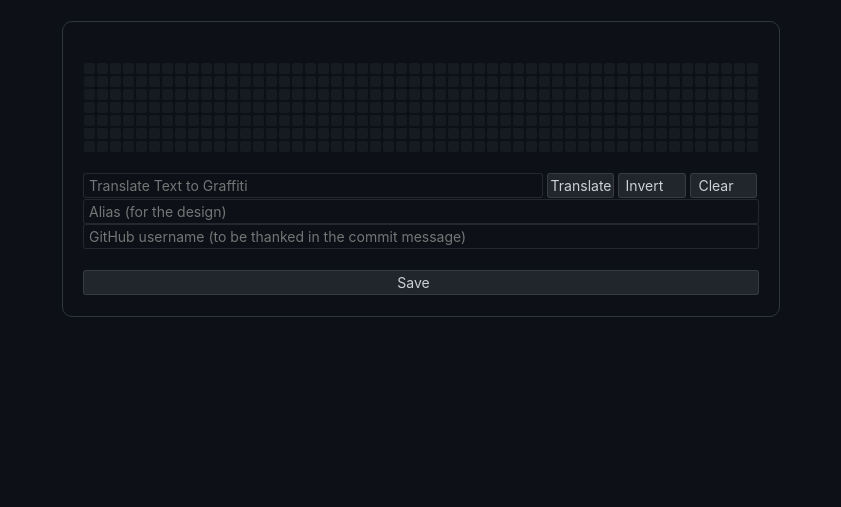
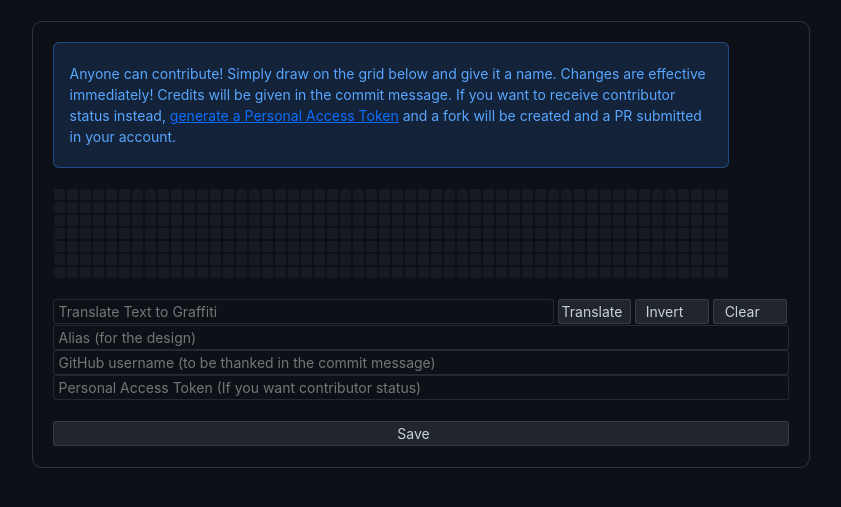
Before and after one commit to heckerfr0d/gitfitti-web, a Flask app: page /contribute in a window 1280 px wide. Shown: the part 76-583 px from the top of the page, without its empty margins (219-1060 px from the left). Run offline with Flask 2, Linux system fonts and the light colour scheme.

Commit message:
And viola, get full contributor status by simply drawing in /contribute page! :)

```diff
--- a/main.py
+++ b/main.py
@@ -3,10 +3,14 @@ import git
 import datetime
 import os
 import shutil
+import requests
+import base64
+import json
 
 app = Flask(__name__)
 n = 0
 cont = []
+
 
 def getDates(year=None):
     if year:
@@ -28,7 +32,7 @@ def getDates(year=None):
 @app.route('/', methods=['GET', 'POST'])
 def main():
     if request.method == 'GET':
-        return render_template('main.html')
+        return render_template('main.html', action="/")
     # a = [[int(request.form[f'{i} {j}']) for j in range(52)] for i in range(7)]
     # text_to_render = request.form['text']
     # font = Font('Fonts/subway-ticker.ttf', 8)
@@ -67,7 +71,7 @@ def main():
         try:
             git.cmd.Git().clone(repurl)
         except:
-            return render_template('main.html', extra="ERROR! Could not clone the repo. Ensure that the remote repo exists and that you have access to it.", form=request.form)
+            return render_template('main.html', action="/", extra="ERROR! Could not clone the repo. Ensure that the remote repo exists and that you have access to it.", form=request.form)
     rep = git.Repo.init(repname)
     nc = int(request.form['nc'])
     for date in dates:
@@ -83,14 +87,15 @@ def main():
         shutil.rmtree(repname)
     except:
         shutil.rmtree(repname)
-        return render_template('main.html', extra="ERROR! Could not push to the repo. Ensure that the remote repo exists and that you have access to it.", form=request.form)
-    return render_template('main.html', extra=f'SUCCESS! Created {nc*len(dates)} commits as <a href="https://github.com/{name}">@{name}</a> in <a href="{request.form["repo"]}">{repname}</a>', form=request.form)
+        return render_template('main.html', action="/", extra="ERROR! Could not push to the repo. Ensure that the remote repo exists and that you have access to it.", form=request.form)
+    return render_template('main.html', action="/", extra=f'SUCCESS! Created {nc*len(dates)} commits as <a href="https://github.com/{name}">@{name}</a> in <a href="{request.form["repo"]}">{repname}</a>', form=request.form)
+
 
 @app.route('/contribute', methods=['GET', 'POST'])
 def contribute():
     global n
-    if request.method=='GET':
-        return render_template('contribute.html')
+    if request.method == 'GET':
+        return render_template('contribute.html', action="/contribute")
     start = 0
     for j in range(52):
         if start:
@@ -118,17 +123,49 @@ def contribute():
     with open('static/script.js', 'a') as f:
         f.write(f"\ntxt['{request.form['alias']}'] = {txt}\n")
         f.write(f"pub.push('{request.form['alias']}');\n")
-    if request.form['name']:
-        cont.append(request.form['name'])
-    n += 1
-    return render_template('contribute.html', form=request.form)
+    if request.form['auth']:
+        headers = {
+            'Accept': 'application/vnd.github.v3+json',
+            'Authorization': 'token '+request.form['auth']
+        }
+        response = requests.post(
+            'https://api.github.com/repos/heckerfr0d/gitfitti-web/forks', headers=headers)
+        print(response)
+        url = "https://api.github.com/repos/"+request.form['name']+"/gitfitti-web/contents/static/script.js"
+        base64content = base64.b64encode(open("static/script.js", "rb").read())
+        data = requests.get(url+'?ref=main', headers=headers).json()
+        sha = data['sha']
+        message = json.dumps({"message": "Adding " + request.form['alias'] + " to js dict",
+                              "branch": "main",
+                              "content": base64content.decode("utf-8"),
+                              "sha": sha
+                              })
+        res = requests.put(url, data=message, headers=headers)
+        print(res)
+        message = json.dumps({
+            "title": "Expanding js dict",
+            "body": "Added '" + request.form['alias'] + "' to js dict",
+            "head": request.form['name'] + ":main",
+            "base": "main"
+        })
+        print(headers)
+        print(message)
+        print(requests.post("https://api.github.com/repos/heckerfr0d/gitfitti-web/pulls",
+              data=message, headers=headers))
+    else:
+        if request.form['name']:
+            cont.append(request.form['name'])
+        n += 1
+    return render_template('contribute.html', action="/contribute", form=request.form)
+
 
 @app.route('/admin', methods=['GET', 'POST'])
 def admin():
     global n
-    if request.method=='GET':
-        return render_template('admin.html', n=n)
-    git.cmd.Git().clone(f"https://{request.form['name']}:{request.form['password']}@github.com/heckerfr0d/gitfitti-web")
+    if request.method == 'GET':
+        return render_template('admin.html', action="/admin", n=n)
+    git.cmd.Git().clone(
+        f"https://{request.form['name']}:{request.form['password']}@github.com/heckerfr0d/gitfitti-web")
     repo = git.Repo.init('gitfitti-web')
     with open('static/script.js', 'rb') as fin:
         with open('gitfitti-web/static/script.js', 'wb') as fout:
@@ -138,13 +175,14 @@ def admin():
     thanks = ""
     if cont:
         thanks = '@'+', @'.join(cont)
-    repo.index.commit(f'Merging {n} public contributions\n Thanks {thanks} :heart:', author=author)
+    repo.index.commit(
+        f'Merging {n} public contributions\n Thanks {thanks} :heart:', author=author)
     origin = repo.remote(name='origin')
     origin.push()
     shutil.rmtree('gitfitti-web')
     n = 0
     cont.clear()
-    return render_template('admin.html', n=n, form=request.form)
+    return render_template('admin.html', action="/admin", n=n, form=request.form)
 
 
 if __name__ == "__main__":
--- a/static/script.js
+++ b/static/script.js
@@ -543,3 +543,58 @@ txt['<3'] = [
 	'     '
 ];
 pub.push('<3');
+
+txt['a'] = [
+	'     ',
+	'     ',
+	' ##  ',
+	'#  # ',
+	'#  # ',
+	' ## #',
+	'     '
+];
+pub.push('a');
+
+txt['a'] = [
+	'     ',
+	'     ',
+	' ##  ',
+	'#  # ',
+	'#  # ',
+	' ## #',
+	'     '
+];
+pub.push('a');
+
+txt['a'] = [
+	'     ',
+	'     ',
+	' ##  ',
+	'#  # ',
+	'#  # ',
+	' ## #',
+	'     '
+];
+pub.push('a');
+
+txt['a'] = [
+	'     ',
+	'     ',
+	' ##  ',
+	'#  # ',
+	'#  # ',
+	' ## #',
+	'     '
+];
+pub.push('a');
+
+txt['b'] = [
+	'   ',
+	'#  ',
+	'#  ',
+	'## ',
+	'# #',
+	'## ',
+	'   '
+];
+pub.push('b');
--- a/static/style.css
+++ b/static/style.css
@@ -126,6 +126,11 @@ div{
     color: var(--color-alert-info-text);
     padding: 20px 16px;
     position: relative;
+}
+
+#contribute {
+    border-radius: 6px;
+    max-width: 676px;
 }
 
 .close {
--- a/templates/contribute.html
+++ b/templates/contribute.html
@@ -1,12 +1,18 @@
 {% extends "main.html" %}
 
 {% block main %}
+<p class=message id="contribute">
+    Anyone can contribute! Simply draw on the grid below and give it a name. Changes are effective immediately!
+    Credits will be given in the commit message. If you want to receive contributor status instead, <a href="https://github.com/settings/tokens">generate a Personal Access Token</a>
+    and a fork will be created and a PR submitted in your account.
+</p>
 {% endblock %}
 
 {% block submit %}
 <div>
     <input type="text" class="admin" name="alias" placeholder="Alias (for the design)" {% if form %} value="{{form['alias']}}" {% endif %}>
     <input type="text" class="admin" name="name" placeholder="GitHub username (to be thanked in the commit message)" {% if form %} value="{{form['name']}}" {% endif %}>
+    <input type="text" class="admin" name="auth" placeholder="Personal Access Token (If you want contributor status)" {% if form %} value="{{form['auth']}}" {% endif %}>
 </div>
 <div>
     <input type="submit" class="do" value="Save">
--- a/templates/main.html
+++ b/templates/main.html
@@ -37,7 +37,7 @@
     {% endif %}
     <br>
     <div class="root">
-        <form action="/" method="post">
+        <form action={{action}} method="post">
             {% block main %}
             <div>
                 <input class="textfield" type="text" name="username" placeholder="Username" {% if form %} value="{{form['username']}}" {% endif %}>
```
